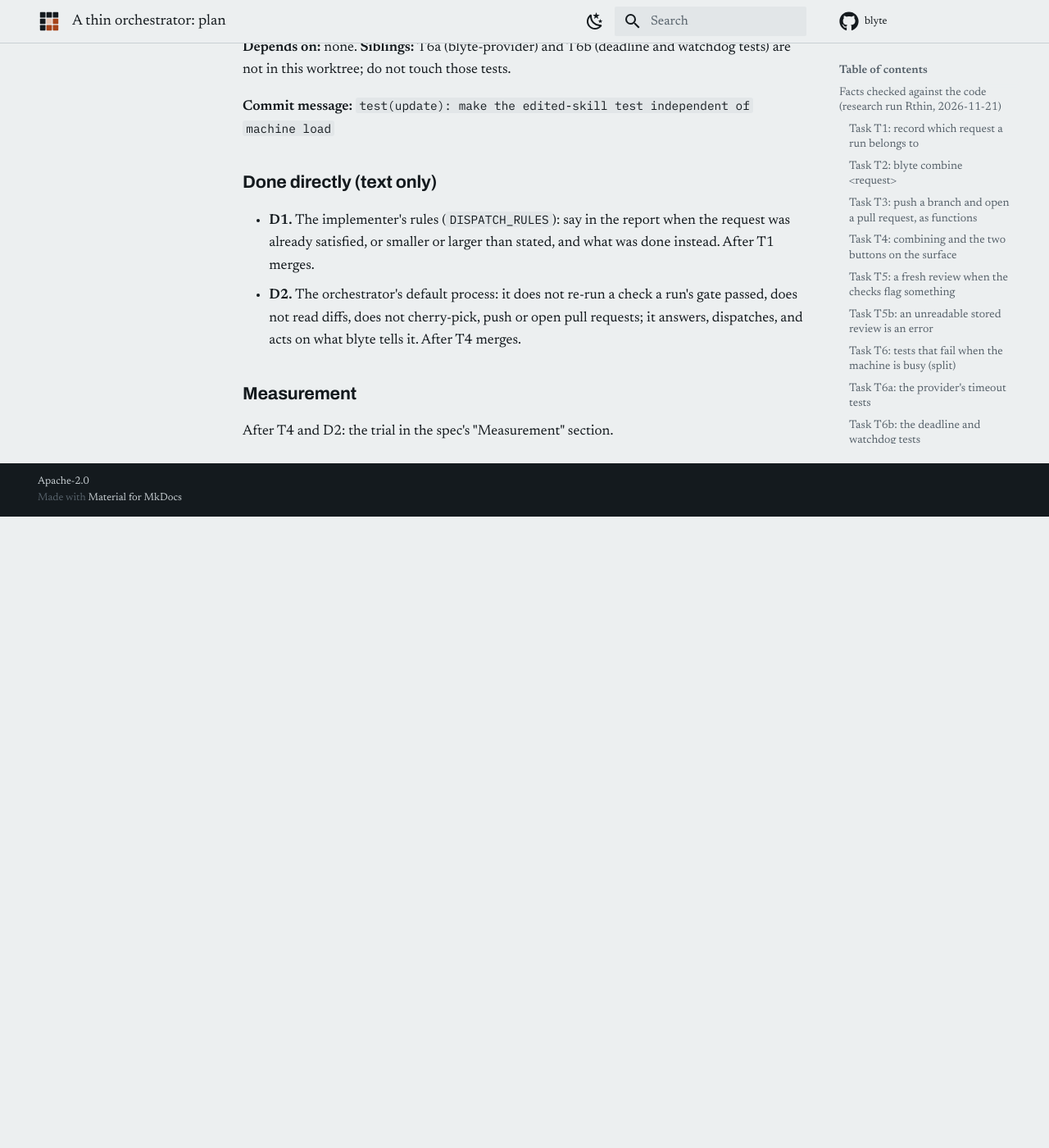
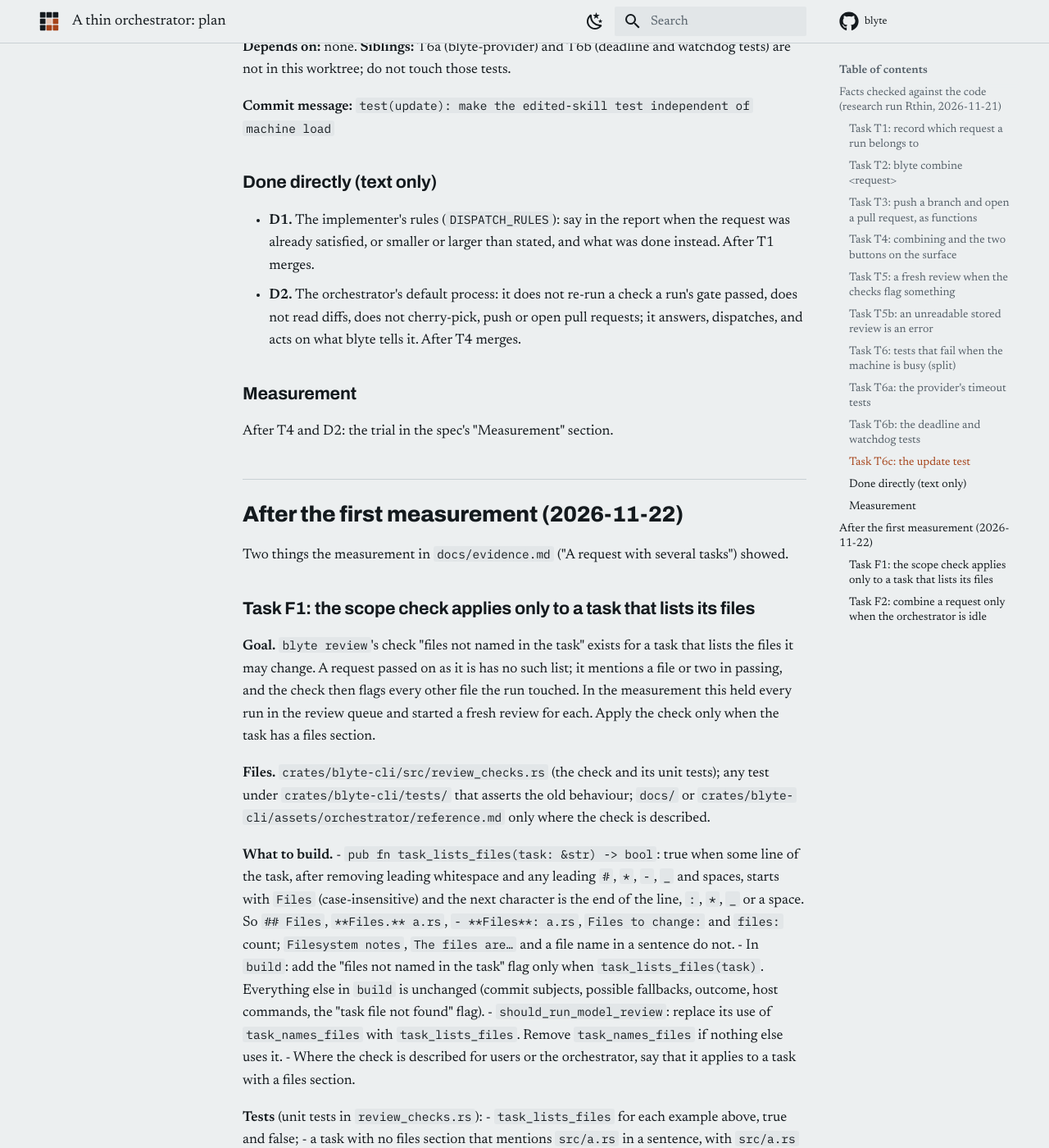
Before and after one commit to dnf0/blyte, an MkDocs documentation site: the page built from docs/plans/2026-11-21-thin-orchestrator.md, in a window 1280 px wide and 1400 px high, scrolled down 6309 px. Shown: the whole window at 82% size. Built offline with MkDocs 1.6.1 and Material for MkDocs 9.7.7, drawn with Linux system fonts in a browser that asks for light colours; comment, search, counter and statistics services are not loaded; before the commit the page ends 6939 px from its top, so only the background shows below that; some of the changed text lies outside the part shown.

Commit message:
docs(plans): two fixes after the first thin-orchestrator measurement
Co-Authored-By: Claude Fable 5.2 <noreply@anthropic.com>

```diff
--- a/docs/plans/2026-11-21-thin-orchestrator.md
+++ b/docs/plans/2026-11-21-thin-orchestrator.md
@@ -242,3 +242,86 @@ not in this worktree; do not touch those tests.
 ### Measurement
 
 After T4 and D2: the trial in the spec's "Measurement" section.
+
+## After the first measurement (2026-11-22)
+
+Two things the measurement in `docs/evidence.md` ("A request with several tasks") showed.
+
+### Task F1: the scope check applies only to a task that lists its files
+
+**Goal.** `blyte review`'s check "files not named in the task" exists for a task that lists the
+files it may change. A request passed on as it is has no such list; it mentions a file or two in
+passing, and the check then flags every other file the run touched. In the measurement this held
+every run in the review queue and started a fresh review for each. Apply the check only when the
+task has a files section.
+
+**Files.** `crates/blyte-cli/src/review_checks.rs` (the check and its unit tests); any test under
+`crates/blyte-cli/tests/` that asserts the old behaviour; `docs/` or
+`crates/blyte-cli/assets/orchestrator/reference.md` only where the check is described.
+
+**What to build.**
+- `pub fn task_lists_files(task: &str) -> bool`: true when some line of the task, after removing
+  leading whitespace and any leading `#`, `*`, `-`, `_` and spaces, starts with `Files`
+  (case-insensitive) and the next character is the end of the line, `:`, `*`, `_` or a space.
+  So `## Files`, `**Files.** a.rs`, `- **Files**: a.rs`, `Files to change:` and `files:` count;
+  `Filesystem notes`, `The files are…` and a file name in a sentence do not.
+- In `build`: add the "files not named in the task" flag only when `task_lists_files(task)`.
+  Everything else in `build` is unchanged (commit subjects, possible fallbacks, outcome, host
+  commands, the "task file not found" flag).
+- `should_run_model_review`: replace its use of `task_names_files` with `task_lists_files`. Remove
+  `task_names_files` if nothing else uses it.
+- Where the check is described for users or the orchestrator, say that it applies to a task with a
+  files section.
+
+**Tests** (unit tests in `review_checks.rs`):
+- `task_lists_files` for each example above, true and false;
+- a task with no files section that mentions `src/a.rs` in a sentence, with `src/a.rs` and
+  `src/b.rs` changed: no "files not named" flag, and `should_run_model_review` is false when there
+  are no other flags and no risky matches;
+- the same task with a `## Files` section listing `src/a.rs`: the flag names `src/b.rs` only, and
+  `should_run_model_review` is true;
+- a task with no files section and a "possible fallbacks added" flag: still flagged, still reviewed.
+Run: `cargo test -p blyte review_checks`, then the gate.
+
+**Constraints.** No fallbacks: this narrows when one check applies; it does not default or hide any
+other flag. Existing tests pass unmodified except those asserting the old rule, which are updated
+to the new one. Depends on: none. Siblings: F2 changes `requests.rs` separately and is not in this
+worktree.
+
+**Commit message.** `fix(review): check a run's files against the task only when the task lists its files`
+
+### Task F2: combine a request only when the orchestrator is idle
+
+**Goal.** blyte combines a request as soon as every run dispatched so far has passed. When the
+orchestrator is still in its turn, about to dispatch a run that depends on those, the combine and
+its full check run once too early and again later. Wait until the orchestrator has finished.
+
+**Files.** `crates/blyte-cli/src/requests.rs`; `crates/blyte-cli/tests/test_requests.rs`;
+`crates/blyte-cli/src/session.rs` only if a test needs a way to put the session into the busy or
+queued state; `crates/blyte-cli/assets/orchestrator/reference.md` ("Combining results").
+
+**What to build.**
+- In `maybe_combine`, before anything else that starts a combine or queues a failure message: read
+  `surface.session.info()`; when `busy` is true or `queued` is greater than 0, return `Ok(false)`.
+  The existing callers (the `/api/runs` poll and `Accept`) call it again later, so the combine
+  starts on the first call after the orchestrator is idle. Add nothing that polls or sleeps.
+- `GET /api/requests`: for a request that is ready but held back for this reason, `state` stays
+  `waiting` and `waiting_reasons` is exactly `["the orchestrator is still working"]`.
+- `reference.md`, "Combining results": one sentence saying blyte combines once every run has
+  passed and the orchestrator's turn has ended, so a run that depends on others should be
+  dispatched in the same turn.
+
+**Tests** (`tests/test_requests.rs`, as the existing ones are built):
+- a ready request while the session is busy: `maybe_combine` returns `Ok(false)`, no combine
+  record or branch is written, and `GET /api/requests` shows `waiting` with that reason;
+- the same with a queued message and not busy;
+- once the session is idle again, `maybe_combine` combines it (record state `combined`);
+- a conflict's failure message is not queued while busy, and is queued exactly once after.
+Run: `cargo test -p blyte --test test_requests`, then the gate.
+
+**Constraints.** No fallbacks. Resumable: nothing new is kept in memory; after a restart the
+session is idle and the next poll combines. Do not change `combine.rs`, `publish.rs` or
+`assets/surface/index.html`. Depends on: none. Siblings: F1 changes `review_checks.rs` separately
+and is not in this worktree.
+
+**Commit message.** `fix(surface): combine a request only when the orchestrator's turn has ended`
```
